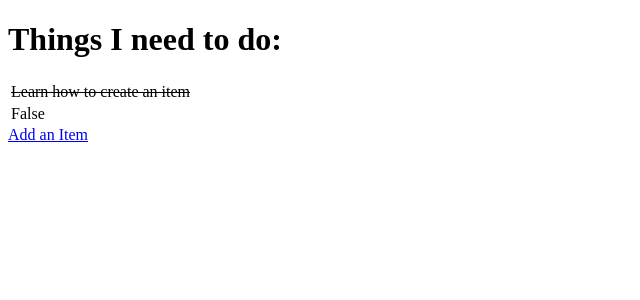
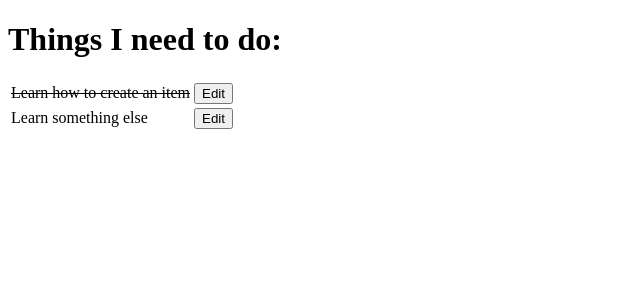
Before and after one commit to gwenjo/hello-django, a Django app: page / in a window 1280 px wide. Shown: the top 300 px of the page, without its empty margins (0-640 px from the left). Run offline with Django 3.2, Linux system fonts and the light colour scheme; data comes from the database, SQL or seed files in the repository.

Commit message:
Learn Django

```diff
--- a/todo/templates/todo/add_item.html
+++ b/todo/templates/todo/add_item.html
@@ -10,9 +10,9 @@
     <h1>Add a ToDo Item:</h1>
     <form method="POST" action="add">
         {% csrf_token %}
-        {{ form}}
+        {{ form.as_p }}
         <div>
-            <button type="submit">Add Item</button>
+            <p><button type="submit">Add Item</button></p>
         </div>
     </form>
 </body>
--- a/todo/templates/todo/todo_list.html
+++ b/todo/templates/todo/todo_list.html
@@ -11,16 +11,21 @@
     <table>
         {% for item in items %}
             <tr>
-            {% if item.done %}
-                <td><strike>{{ item.name }}</strike></td>
-            {% else %}
-                <td>{{ item.done }}</td>
-            {% endif %}
+                {% if item.done %}
+                    <td><strike>{{ item.name }}</strike></td>
+                {% else %}
+                    <td>{{ item.name }}</td>
+                {% endif %}
+                <td>
+                    <a href="/edit/{{ item.id }}">
+                        <button>Edit</button></a>
+                </td>
             </tr>
-            {% empty %}
-            <tr><td>You have nothing to do</td></tr>
+        {% empty %}
+
+
         {% endfor %}
     </table>
-    <a href="/add">Add an Item</a>
+
 </body>
 </html>
--- a/todo/views.py
+++ b/todo/views.py
@@ -13,13 +13,16 @@ def get_todo_list(request):
 
 def add_item(request):
     if request.method == 'POST':
-        name = request.POST.get('item_name')
-        done = 'done' in request.POST
-        Item.objects.create(name=name, done=done)
-
-        return redirect('get_todo_list')
+        form = ItemForm(request.POST)
+        if form.is_valid():
+            form.save()
+            return redirect('get_todo_list')
     form = ItemForm()
     context = {
         'form': form
     }
-    return render(request, 'todo/add_item.html')
+    return render(request, 'todo/add_item.html', context)
+
+
+def edit_item(request, item_id):
+    return render(request, 'todo/edit_item.html')
```
